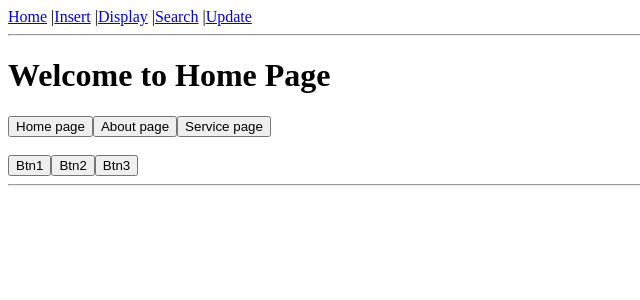
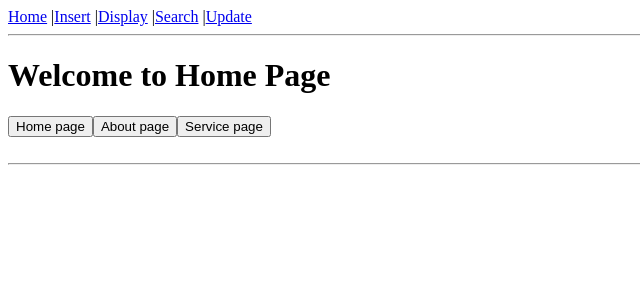
Before and after one commit to abhikumar11/cybromnode, a React (Vite) app in the folder client/: page /home in a window 1280 px wide. Shown: the top 300 px of the page, without its empty margins (0-640 px from the left). Built offline with nearby package versions, Linux system fonts and the light colour scheme.

Commit message:
initial commit

```diff
--- a/client/src/components/Home.jsx
+++ b/client/src/components/Home.jsx
@@ -2,8 +2,13 @@ import React from "react";
 import axios from "axios";
 const Home = () => {
   const handleSubmit=async()=>{
-    const res=await axios.get(`${import.meta.env.VITE_SERVER}/home`);
-    console.log(res.data);
+    try {
+      const res=await axios.get(`${import.meta.env.VITE_SERVER}/home`);
+      console.log(res.data);
+    } catch (error) {
+      alert(error.response.data)
+    }
+
   }
     const handleAbout=async()=>{
     const res=await axios.get(`${import.meta.env.VITE_SERVER}/about`);
@@ -13,18 +18,7 @@ const Home = () => {
     const res=await axios.get(`${import.meta.env.VITE_SERVER}/service`);
     console.log(res.data);
   }
-   const btn1=async()=>{
-     const res=await axios.get(`${import.meta.env.VITE_SERVER}/home`);
-    console.log(res.data);
-   }
-    const btn2=async()=>{
-     const res=await axios.get(`${import.meta.env.VITE_SERVER}/about`);
-    console.log(res.data);
-   }
-    const btn3=async()=>{
-     const res=await axios.get(`${import.meta.env.VITE_SERVER}/service`);
-    console.log(res.data);
-   }
+
   return (
     <div>
       <h1>Welcome to Home Page</h1>
@@ -32,10 +26,6 @@ const Home = () => {
       <button onClick={handleAbout}>About page</button>
       <button onClick={handleService}>Service page</button>
           <br /><br />
-
-         <button onClick={btn1}>Btn1</button>
-      <button onClick={btn2}>Btn2</button>
-      <button onClick={btn3}>Btn3</button>
       <hr />
     </div>
   );
```
Also changed, not shown: 1 other file (tests, documents, lock files or other folders).
